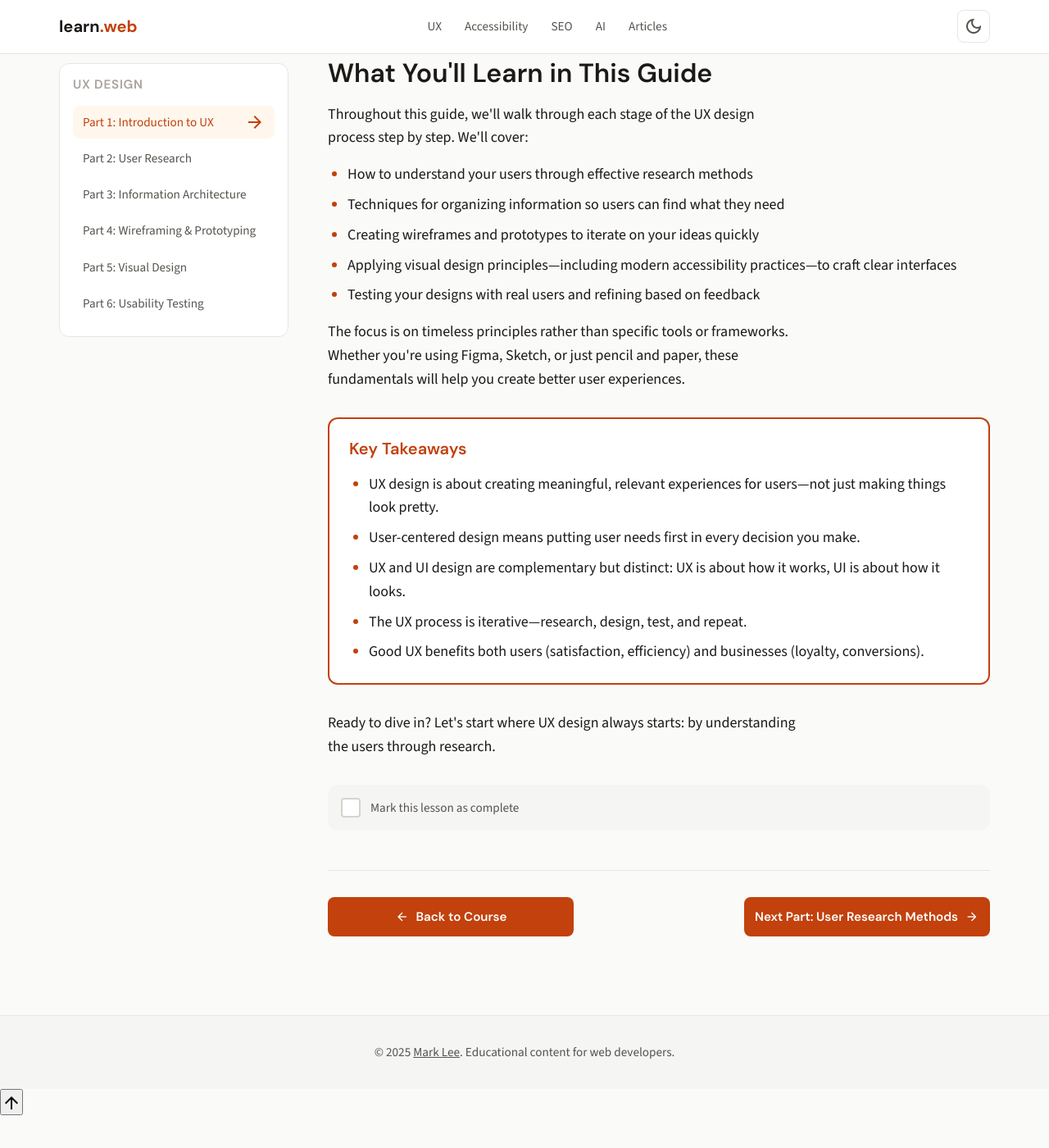
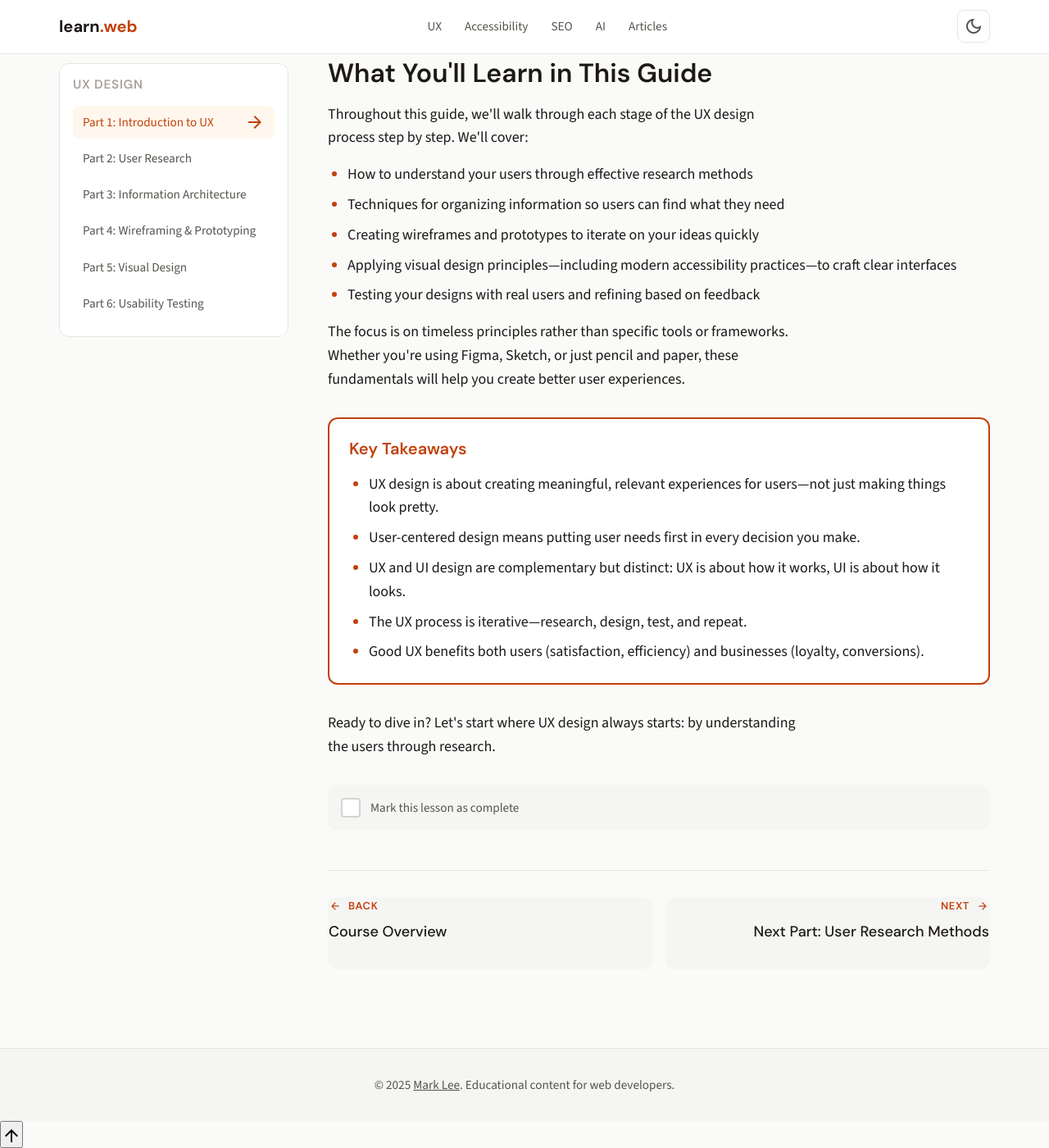
Before and after one commit to leemark/learnweb, a Jekyll site: the page built from ux/lesson-1.html, in a window 1280 px wide and 1400 px high, scrolled down 3554 px. Shown: the whole window at 82% size. Built offline with Jekyll 4.4.1, drawn with Linux system fonts in a browser that asks for light colours; before the commit the page ends 4914 px from its top, so only the background shows below that.

Commit message:
feat: Redesign lesson navigation with new card-style links and updated CSS.

```diff
--- a/_layouts/guide-part.html
+++ b/_layouts/guide-part.html
@@ -36,13 +36,31 @@ layout: default
         {% if page.prev_lesson or page.next_lesson %}
         <nav class="lesson-navigation" aria-label="Lesson navigation">
             {% if page.prev_lesson %}
-            <a href="{{ page.prev_lesson.url }}" class="btn"><span class="material-symbols-outlined" aria-hidden="true">arrow_back</span> {{ page.prev_lesson.title }}</a>
+            <a href="{{ page.prev_lesson.url }}" class="lesson-nav-link lesson-nav-prev">
+                <span class="lesson-nav-direction">
+                    <span class="material-symbols-outlined" aria-hidden="true">arrow_back</span>
+                    <span>Previous</span>
+                </span>
+                <span class="lesson-nav-title">{{ page.prev_lesson.title }}</span>
+            </a>
             {% else %}
-            <a href="{{ page.course_url }}" class="btn"><span class="material-symbols-outlined" aria-hidden="true">arrow_back</span> Back to Course</a>
+            <a href="{{ page.course_url }}" class="lesson-nav-link lesson-nav-prev">
+                <span class="lesson-nav-direction">
+                    <span class="material-symbols-outlined" aria-hidden="true">arrow_back</span>
+                    <span>Back</span>
+                </span>
+                <span class="lesson-nav-title">Course Overview</span>
+            </a>
             {% endif %}
 
             {% if page.next_lesson %}
-            <a href="{{ page.next_lesson.url }}" class="btn">{{ page.next_lesson.title }} <span class="material-symbols-outlined" aria-hidden="true">arrow_forward</span></a>
+            <a href="{{ page.next_lesson.url }}" class="lesson-nav-link lesson-nav-next">
+                <span class="lesson-nav-direction">
+                    <span>Next</span>
+                    <span class="material-symbols-outlined" aria-hidden="true">arrow_forward</span>
+                </span>
+                <span class="lesson-nav-title">{{ page.next_lesson.title }}</span>
+            </a>
             {% endif %}
         </nav>
         {% endif %}
--- a/css/main.css
+++ b/css/main.css
@@ -991,9 +991,9 @@ footer[role="contentinfo"] a:hover {
 
 /* Lesson Navigation (Prev/Next) */
 .lesson-navigation {
-  display: flex;
-  flex-direction: column;
-  gap: var(--space-3);
+  display: grid;
+  grid-template-columns: 1fr;
+  gap: var(--space-4);
   margin-top: var(--space-12);
   padding-top: var(--space-8);
   border-top: 1px solid var(--border-color);
@@ -1001,14 +1001,88 @@ footer[role="contentinfo"] a:hover {
 
 @media (min-width: 640px) {
   .lesson-navigation {
-    flex-direction: row;
-    justify-content: space-between;
-  }
-}
-
-.lesson-navigation .btn {
-  flex: 1;
-  max-width: 300px;
+    grid-template-columns: 1fr 1fr;
+  }
+}
+
+/* Navigation Card Links */
+.lesson-nav-link {
+  display: flex;
+  flex-direction: column;
+  gap: var(--space-2);
+  padding: var(--space-4) var(--space-5);
+  background-color: var(--bg-secondary);
+  color: var(--text-primary);
+  border-radius: var(--radius-lg);
+  border: 1px solid transparent;
+  text-decoration: none;
+  min-height: 88px;
+  transition: all var(--transition-base);
+}
+
+.lesson-nav-link:hover {
+  background-color: var(--accent-subtle);
+  border-color: var(--accent-light);
+  transform: translateY(-2px);
+  box-shadow: var(--shadow-md);
+  text-decoration: none;
+  color: var(--text-primary);
+}
+
+.lesson-nav-link:focus-visible {
+  outline: 2px solid var(--focus-ring);
+  outline-offset: 2px;
+}
+
+/* Direction label (Previous/Next with icon) */
+.lesson-nav-direction {
+  display: flex;
+  align-items: center;
+  gap: var(--space-2);
+  font-family: var(--font-display);
+  font-size: var(--text-xs);
+  font-weight: 600;
+  text-transform: uppercase;
+  letter-spacing: 0.05em;
+  color: var(--accent-primary);
+}
+
+.lesson-nav-direction .material-symbols-outlined {
+  font-size: 16px;
+  transition: transform var(--transition-fast);
+}
+
+/* Lesson title */
+.lesson-nav-title {
+  font-family: var(--font-display);
+  font-size: var(--text-base);
+  font-weight: 500;
+  line-height: 1.4;
+  color: var(--text-primary);
+}
+
+/* Previous link - left aligned */
+.lesson-nav-prev {
+  align-items: flex-start;
+  text-align: left;
+}
+
+.lesson-nav-prev:hover .material-symbols-outlined {
+  transform: translateX(-3px);
+}
+
+/* Next link - right aligned */
+.lesson-nav-next {
+  align-items: flex-end;
+  text-align: right;
+}
+
+.lesson-nav-next .lesson-nav-direction {
+  flex-direction: row;
+}
+
+.lesson-nav-next:hover .material-symbols-outlined {
+  transform: translateX(3px);
 }
 
 /* ==========================================================================
```
